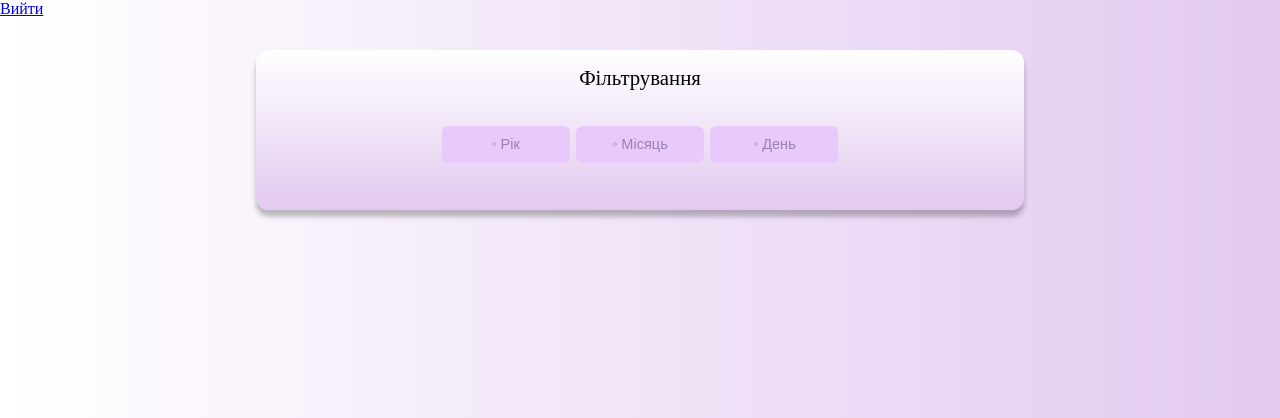
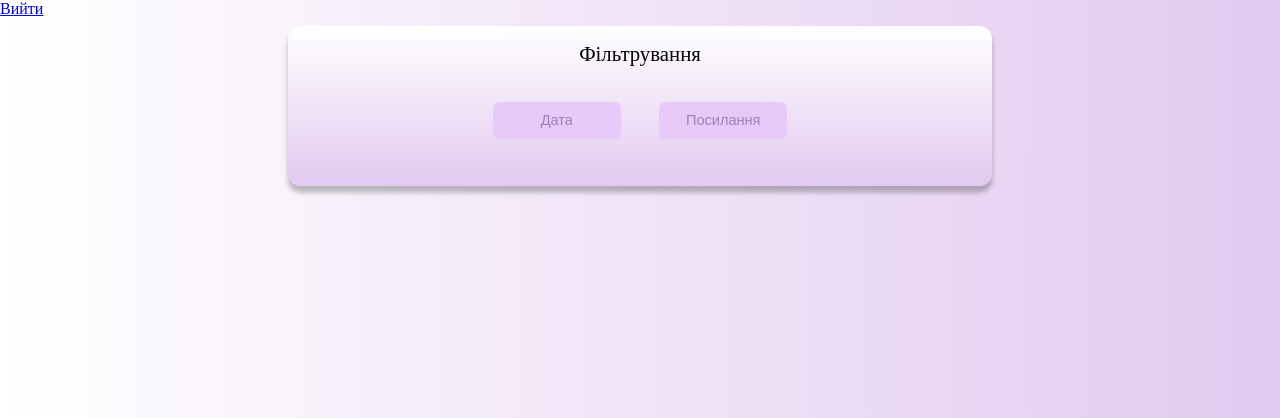
Before and after one commit to artemijMoskowsky/QRcodeMaker, a Django app: page /qrcodes/my_qrcodes/ in a window 1280 px wide. Shown: the part 96-514 px from the top of the page. Run offline with Django 4.2, Linux system fonts and the light colour scheme; the visitor is signed in with stand-in values (Sample User, id 1); data that the repository does not hold is empty; some web fonts are replaced.

Commit message:
filter design on page my_qrcodes was changed

```diff
--- a/QRcodeMaker/qrcode_app/static/css/style_my_qrcodes.css
+++ b/QRcodeMaker/qrcode_app/static/css/style_my_qrcodes.css
@@ -22,6 +22,7 @@ body{
     height: 55vh;
     display: flex;
     justify-content: space-around;
+    gap: 3vw;
     align-items: center;
     flex-wrap: wrap;
     margin-top: 6vh;
@@ -94,16 +95,16 @@ p.my-text.main{
 
 
 .main-filter-div{
-    width: 60vw;
+    width: 55vw;
     height: 20vh;
     display: flex;
     align-items: center;
     justify-content: center;
-    margin-top: 4vh;
+    margin-top: 1vh;
 }
 
 .filter-div{
-    width: 60vw;
+    width: 55vw;
     height: 20vh;
     background: linear-gradient(white, #E2C9F0);
     display: flex;
@@ -113,17 +114,26 @@ p.my-text.main{
     border-radius: 1vw;
 }
 
+.main-form{
+    width: 60vw;
+    height: 15vh;
+    display: flex;
+    align-items: center;
+    justify-content: center;
+    gap: 3vw;
+}
+
+.text-filter{
+    font-size: calc(1vw + 1vh);
+    margin-top: 2vh;
+}
+
 .buttons-filter{
     width: 31vw;
     height: 21vh;
     display: flex;
     align-items: center;
     justify-content:space-between;
-}
-
-.text-filter{
-    font-size: calc(1vw + 1vh);
-    margin-top: 2vh;
 }
 
 .button-filter{
--- a/QRcodeMaker/qrcode_app/templates/my_qrcodes/my_qrcodes.html
+++ b/QRcodeMaker/qrcode_app/templates/my_qrcodes/my_qrcodes.html
@@ -14,14 +14,13 @@
         <div class = 'main-filter-div'>
             <div class = 'filter-div'>
                 <p class = 'text-filter'>Фільтрування</p>
-                <div class = 'buttons-filter'>
-                    <button class = 'button-filter main'>◦ Рік</button>
-                    <button class = 'button-filter second'>◦ Місяць</button>
-                    <button class = 'button-filter third'>◦ День</button>
-                </div>
+                <form method="post" class = 'main-form' enctype="multipart/form-data">
+                    {% csrf_token %}
+                    <button type = 'submit' class = 'button-filter main' name = 'date-filter' value="click">Дата</button>
+                    <button type = 'submit' class = 'button-filter second' name = 'link-filter' value="click">Посилання</button>
+                </form>
             </div>
         </div>
-
 
         <div class="div-qrcodes">
             {% for qrcode in all_qrcodes %}
--- a/QRcodeMaker/qrcode_app/views.py
+++ b/QRcodeMaker/qrcode_app/views.py
@@ -77,7 +77,18 @@ def render_create_qrcode(request):
 def render_my_qrcodes(request):
     if not request.user.is_authenticated:
         return redirect('reg')
+    if request.method == "POST":
+        date_filter = request.POST.get('date-filter')
+        link_filter = request.POST.get('link-filter')
+        if date_filter:
+            print('date')
+        elif link_filter:
+            print('filter')
+        else:
+            print('none')
 
+
+# получаем все данные из модели, передаем пользователя, ставим фильтр по дате от старых к новым
     all_user_qrcodes = CreateQr.objects.filter(author_id=request.user).order_by('-date')
 
     return render(request, 'my_qrcodes/my_qrcodes.html', {'all_qrcodes': all_user_qrcodes})
```
